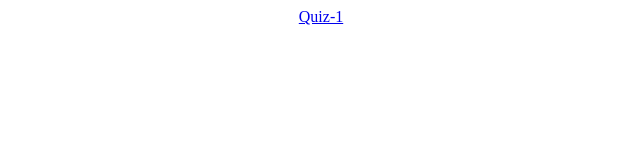
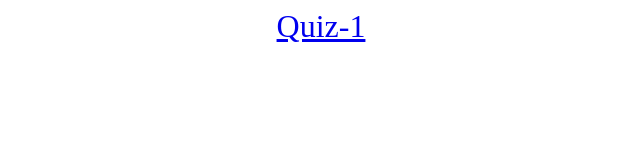
Before and after one commit to sailochan03/Quiz-1_CSW, a plain HTML site: page index.html in a window 1280 px wide. Shown: the whole page, without its empty margins (319-959 px from the left). Drawn offline with Linux system fonts and the light colour scheme.

Commit message:
Update index.html

```diff
--- a/index.html
+++ b/index.html
@@ -6,7 +6,7 @@
     <title>Document</title>
 </head>
 <body>
-    <div style="text-align: center;"><a href="Quiz-1_CSW1.html" class="href">Quiz-1</a></div>
+    <div style="text-align: center; font-size: xx-large;"><a href="Quiz-1_CSW1.html" class="href">Quiz-1</a></div>
 
 </body>
 </html>
```
